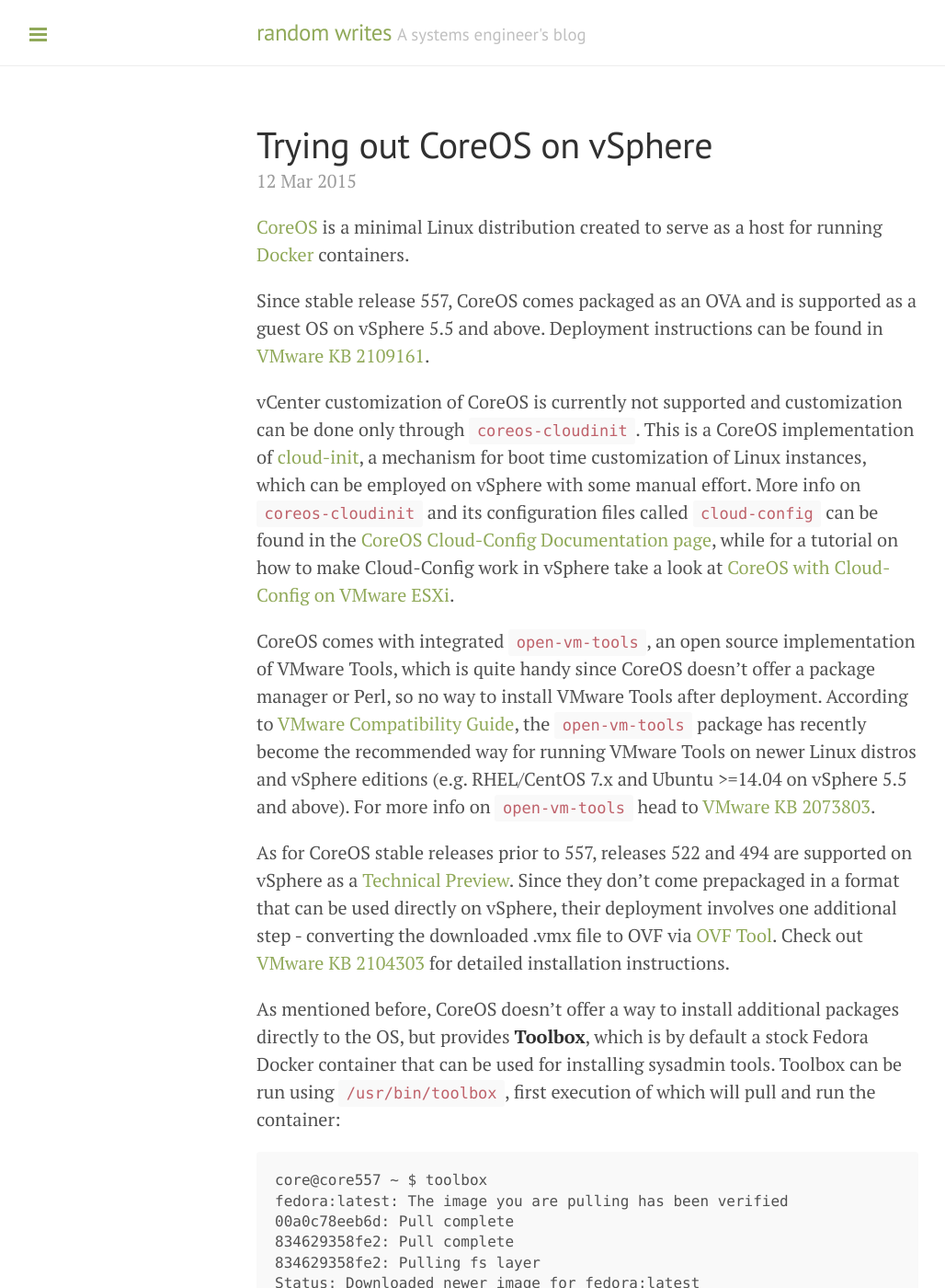
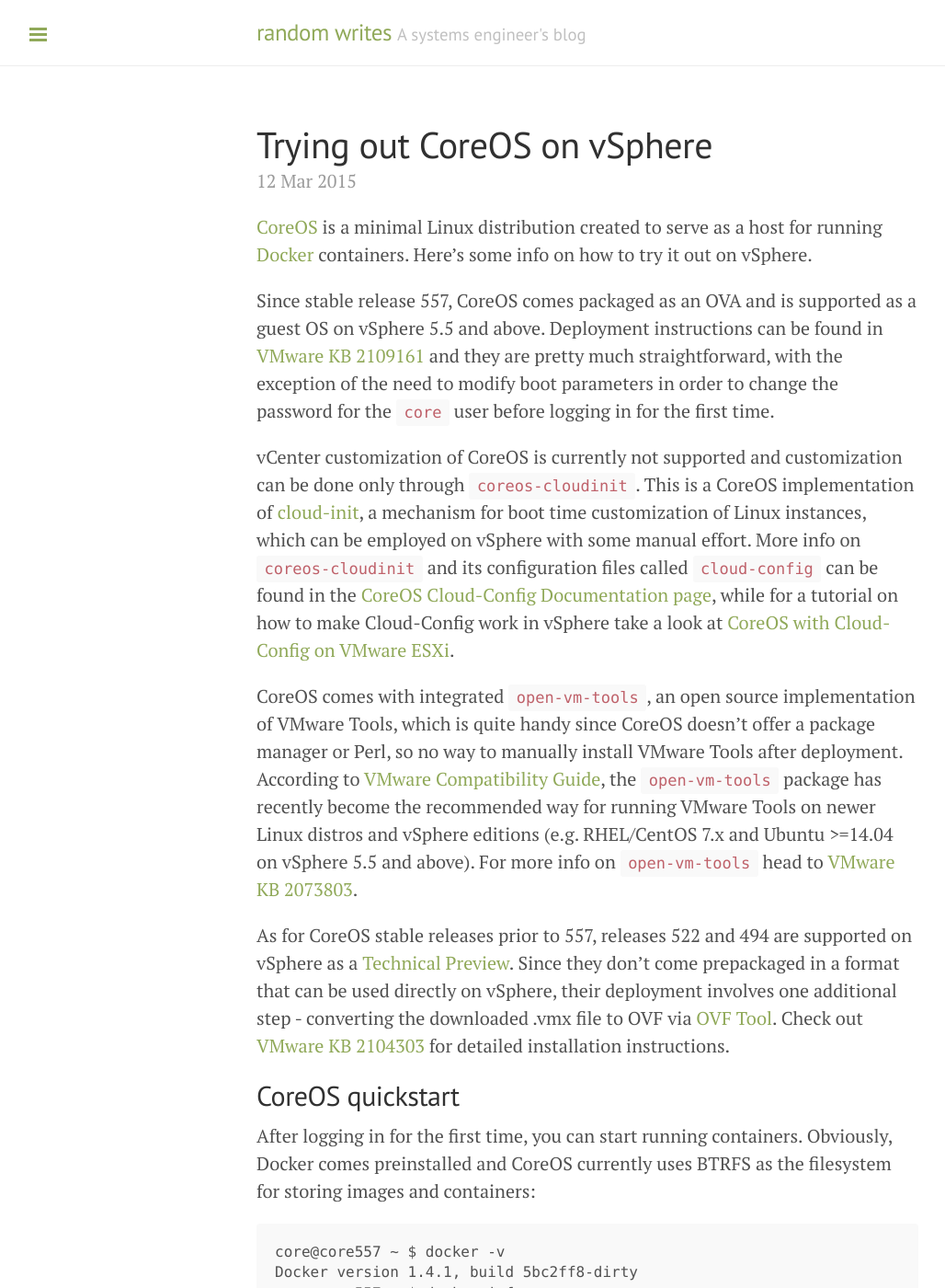
Before and after one commit to nilic/nilic.github.io, a Jekyll site: the page built from _posts/2015-03-12-trying-out-coreos-on-vsphere.md, in a window 1280 px wide and 1400 px high. Shown: the whole window at 92% size, without its empty margins (1-1029 px from the left). Built offline with Jekyll 4.4.1, drawn with Linux system fonts in a browser that asks for light colours; nearby versions of some CDN libraries; Markdown is read by kramdown in place of the engine named in the settings; some of the changed text lies outside the part shown.

Commit message:
added additional material to the last post

````diff
--- a/_posts/2015-03-12-trying-out-coreos-on-vsphere.md
+++ b/_posts/2015-03-12-trying-out-coreos-on-vsphere.md
@@ -4,15 +4,37 @@ comments: true
 title: Trying out CoreOS on vSphere
 ---
 
-[CoreOS](https://coreos.com/) is a minimal Linux distribution created to serve as a host for running [Docker](http://www.docker.com) containers.
+[CoreOS](https://coreos.com/) is a minimal Linux distribution created to serve as a host for running [Docker](http://www.docker.com) containers. Here's some info on how to try it out on vSphere.
 
-Since stable release 557, CoreOS comes packaged as an OVA and is supported as a guest OS on vSphere 5.5 and above. Deployment instructions can be found in [VMware KB 2109161](http://kb.vmware.com/kb/2109161).
+Since stable release 557, CoreOS comes packaged as an OVA and is supported as a guest OS on vSphere 5.5 and above. Deployment instructions can be found in [VMware KB 2109161](http://kb.vmware.com/kb/2109161) and they are pretty much straightforward, with the exception of the need to modify boot parameters in order to change the password for the `core` user before logging in for the first time.
 
 vCenter customization of CoreOS is currently not supported and customization can be done only through `coreos-cloudinit`. This is a CoreOS implementation of [cloud-init](http://cloudinit.readthedocs.org/en/latest/), a mechanism for boot time customization of Linux instances, which can be employed on vSphere with some manual effort. More info on `coreos-cloudinit` and its configuration files called `cloud-config` can be found in the [CoreOS Cloud-Config Documentation page](https://coreos.com/docs/cluster-management/setup/cloudinit-cloud-config/), while for a tutorial on how to make Cloud-Config work in vSphere take a look at [CoreOS with Cloud-Config on VMware ESXi](http://www.chrismoos.com/2014/05/28/coreos-with-cloud-config-on-vmware-esxi).
 
-CoreOS comes with integrated `open-vm-tools`, an open source implementation of VMware Tools, which is quite handy since CoreOS doesn't offer a package manager or Perl, so no way to install VMware Tools after deployment. According to [VMware Compatibility Guide](https://www.vmware.com/resources/compatibility/search.php), the `open-vm-tools` package has recently become the recommended way for running VMware Tools on newer Linux distros and vSphere editions (e.g. RHEL/CentOS 7.x and Ubuntu >=14.04 on vSphere 5.5 and above). For more info on `open-vm-tools` head to [VMware KB 2073803](http://kb.vmware.com/kb/2073803).
+CoreOS comes with integrated `open-vm-tools`, an open source implementation of VMware Tools, which is quite handy since CoreOS doesn't offer a package manager or Perl, so no way to manually install VMware Tools after deployment. According to [VMware Compatibility Guide](https://www.vmware.com/resources/compatibility/search.php), the `open-vm-tools` package has recently become the recommended way for running VMware Tools on newer Linux distros and vSphere editions (e.g. RHEL/CentOS 7.x and Ubuntu >=14.04 on vSphere 5.5 and above). For more info on `open-vm-tools` head to [VMware KB 2073803](http://kb.vmware.com/kb/2073803).
 
 As for CoreOS stable releases prior to 557, releases 522 and 494 are supported on vSphere as a [Technical Preview](http://kb.vmware.com/kb/2015161). Since they don't come prepackaged in a format that can be used directly on vSphere, their deployment involves one additional step - converting the downloaded .vmx file to OVF via [OVF Tool](https://developercenter.vmware.com/web/dp/tool/ovf). Check out [VMware KB 2104303](http://kb.vmware.com/kb/2104303) for detailed installation instructions.
+
+## CoreOS quickstart
+
+After logging in for the first time, you can start running containers. Obviously, Docker comes preinstalled and CoreOS currently uses BTRFS as the filesystem for storing images and containers:
+
+```
+core@core557 ~ $ docker -v
+Docker version 1.4.1, build 5bc2ff8-dirty
+core@core557 ~ $ docker info
+Containers: 0
+Images: 23
+Storage Driver: btrfs
+ Build Version: Btrfs v3.17.1
+ Library Version: 101
+Execution Driver: native-0.2
+Kernel Version: 3.18.1
+Operating System: CoreOS 557.2.0
+CPUs: 2
+Total Memory: 5.833 GiB
+Name: core557
+ID: 2BUV:642W:WTZQ:3L4O:FFIY:JOC5:XKO2:3QPC:ADEJ:LSCS:QS5K:XHKB
+```
 
 As mentioned before, CoreOS doesn't offer a way to install additional packages directly to the OS, but provides __Toolbox__, which is by default a stock Fedora Docker container that can be used for installing sysadmin tools. Toolbox can be run using `/usr/bin/toolbox`, first execution of which will pull and run the container:
 
@@ -30,3 +52,9 @@ Press ^] three times within 1s to kill container.
 ```
 
 After that, packages are `yum install <package>` away, while CoreOS filesystem is mounted inside the container to `/media/root`.
+
+## Further reading
+
+Compared to traditional Linux distributions, CoreOS has a fundamentally different approach to perfoming updates, which involves automatic upgrades of the complete OS as soon as the new release is available . Therefore, take a look at the [CoreOS Update Philosophy](https://coreos.com/using-coreos/updates/) in order not to be surprised when your container hosts start automatically upgrading and rebooting themselves.
+
+For running containers at scale, check out CoreOS documentation pages on [etcd](https://coreos.com/using-coreos/etcd/) and [fleet](https://coreos.com/using-coreos/clustering/).
````
